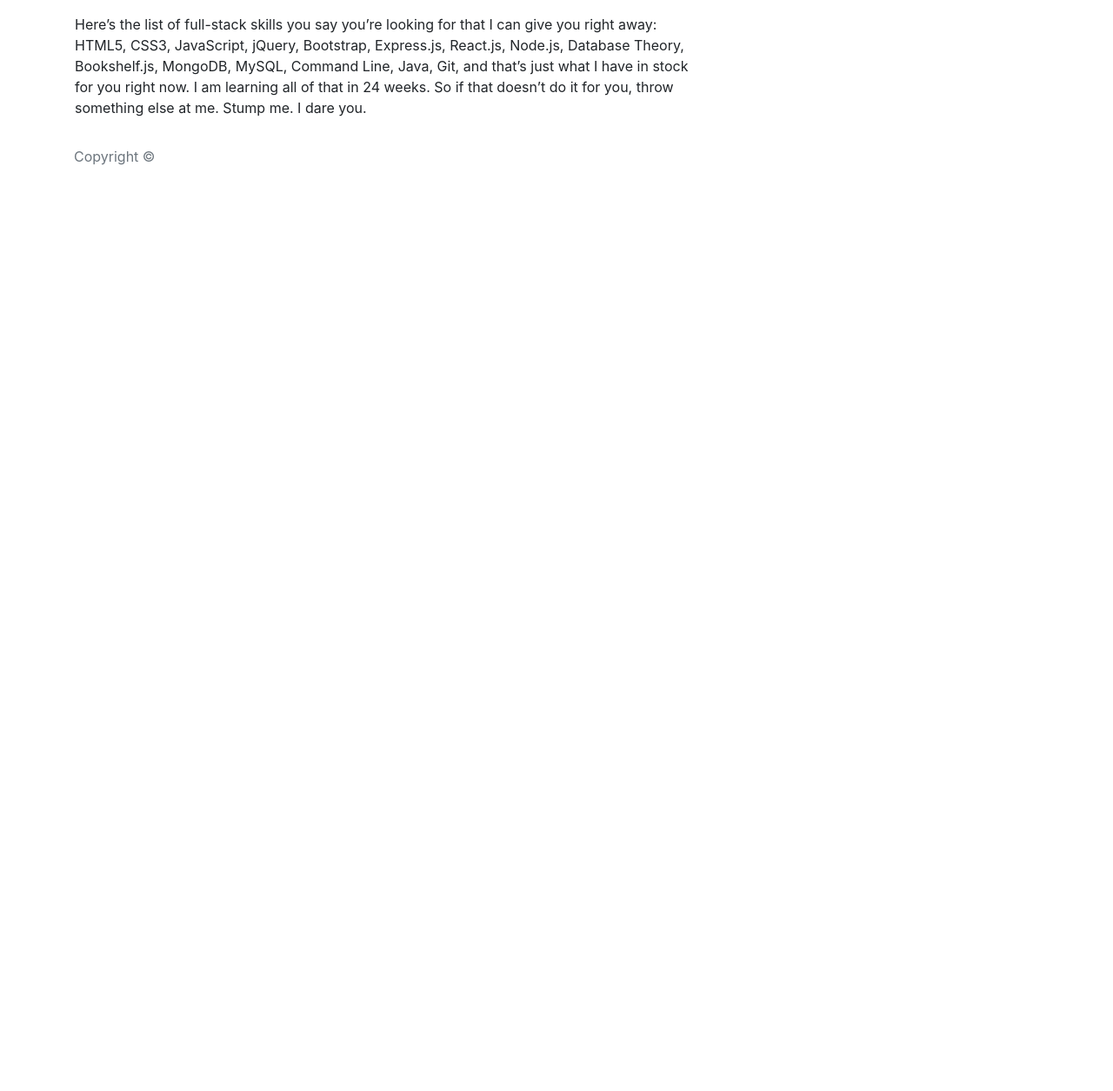
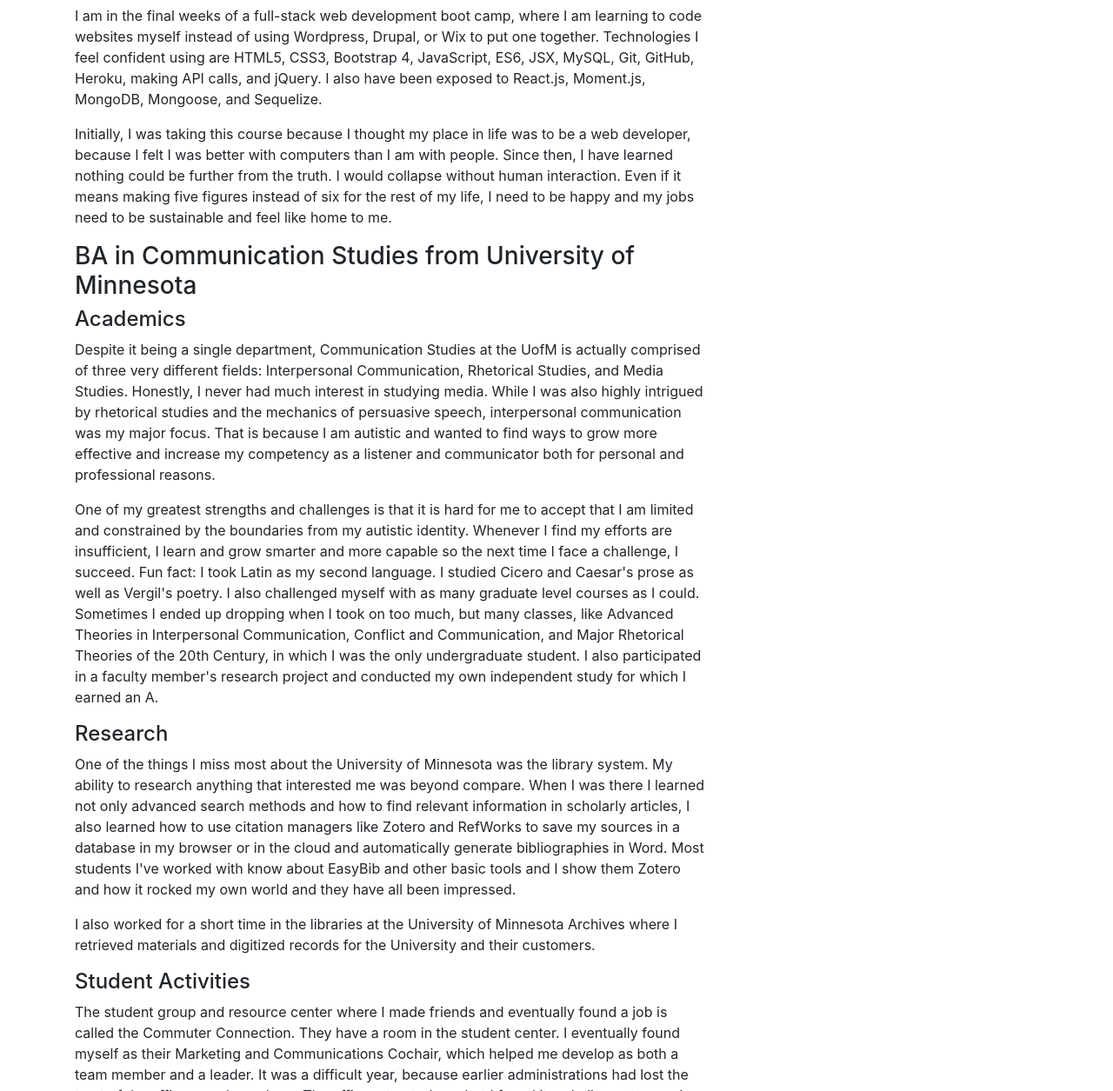
Before and after one commit to david-kraft/portfolio, a plain HTML site: page index.html in a window 1280 px wide. Shown: the part 595-1850 px from the top of the page at 87% size. Before the commit the page ends 800 px from the top, so only its background shows below. Drawn offline with nearby package versions, Linux system fonts and the light colour scheme.

Commit message:
Modifying Bio

```diff
--- a/index.html
+++ b/index.html
@@ -58,30 +58,80 @@
                 <div class="col-12 col-md-8 float-md-left bg-white">
                     <h3 class="border border-top-0 border-right-0  border-left-0 pb-2 pm-2">About Me</h3>
                     <img class="img-fluid rounded float-md-left mr-1 mb-1" src="assets/images/david-kraft-profile.jpg" alt="Profile Image">
+                    <h2>Biography</h2>
                     <p>
-                        What is your greatest fear? Mine is oblivion, which is why I strive to make myself impossible to forget! I’m someone you
-                        want working for you. I’m the sort of coder you want to bring to conferences with you to show off
-                        your products and to talk to clients because I am comfortable being the face that gets associated
-                        with your projects. You want your programs coded by me, because I will seek to immortalize himself
-                        through them. You want me to go with you on trips and remind you why you hired me, though I am focused
-                        fully on reminding your clients why they hired you.
+                        I am passionate about serving the communities I identify with. These include the local Native American and Ojibwe communities,
+                        the disabled and autistic community, as well as the communities where I have lived, worked, served,
+                        or volunteered in.
                     </p>
                     <p>
-                        I can work solo or in large teams effectively, but I’m most capable in small group and team environments. I am also a gifted
-                        speaker and find it easy to express my feelings, thoughts, and ideas to others. Others see me as
-                        cheerful, warm, and funny. At the same time, it’s easy to get to know me, but much harder to forget
-                        me. Don’t do this if you’re on a hiring deadline, but I dare you to shut your screen now and never
-                        return to DavidKraft.net. You’re going to return. And that’s because I can connect with you. I leave
-                        that sort of lasting impact on the people I connect with. That’s what I bring: making a connection
-                        with purpose and intent.
+                        In my 30+ years of life, I make connections&mdash;In person, in writing, and on the web. I use these connections both to
+                        teach and learn from the same people, whether they are students, clients, employers, colleagues,
+                        friends, family or anyone else. I desire a job where I can honestly tell the world that I live to
+                        work, as opposed to a job where I just work to live, though I also need to make enough to live if
+                        I am to sustain my place in your workplace community.
+                    </p>
+                    <h2>Education</h2>
+                    <h3>Coding Boot Camp</h3>
+                    <p>
+                        I am in the final weeks of a full-stack web development boot camp, where I am learning to code websites myself instead of
+                        using Wordpress, Drupal, or Wix to put one together. Technologies I feel confident using are HTML5,
+                        CSS3, Bootstrap 4, JavaScript, ES6, JSX, MySQL, Git, GitHub, Heroku, making API calls, and jQuery.
+                        I also have been exposed to React.js, Moment.js, MongoDB, Mongoose, and Sequelize.
                     </p>
                     <p>
-                        Here’s the list of full-stack skills you say you’re looking for that I can give you right away: HTML5, CSS3, JavaScript,
-                        jQuery, Bootstrap, Express.js, React.js, Node.js, Database Theory, Bookshelf.js, MongoDB, MySQL,
-                        Command Line, Java, Git, and that’s just what I have in stock for you right now. I am learning all
-                        of that in 24 weeks. So if that doesn’t do it for you, throw something else at me. Stump me. I dare
-                        you.
+                        Initially, I was taking this course because I thought my place in life was to be a web developer, because I felt I was better
+                        with computers than I am with people. Since then, I have learned nothing could be further from the
+                        truth. I would collapse without human interaction. Even if it means making five figures instead of
+                        six for the rest of my life, I need to be happy and my jobs need to be sustainable and feel like
+                        home to me.
                     </p>
+                    <h3>BA in Communication Studies from University of Minnesota</h3>
+                    <h4>Academics</h4>
+                    <p>
+                        Despite it being a single department, Communication Studies at the UofM is actually comprised of three very different fields:
+                        Interpersonal Communication, Rhetorical Studies, and Media Studies. Honestly, I never had much interest
+                        in studying media. While I was also highly intrigued by rhetorical studies and the mechanics of persuasive
+                        speech, interpersonal communication was my major focus. That is because I am autistic and wanted
+                        to find ways to grow more effective and increase my competency as a listener and communicator both
+                        for personal and professional reasons.
+                    </p>
+                    <p>
+                        One of my greatest strengths and challenges is that it is hard for me to accept that I am limited and constrained by the
+                        boundaries from my autistic identity. Whenever I find my efforts are insufficient, I learn and grow
+                        smarter and more capable so the next time I face a challenge, I succeed. Fun fact: I took Latin as
+                        my second language. I studied Cicero and Caesar's prose as well as Vergil's poetry. I also challenged
+                        myself with as many graduate level courses as I could. Sometimes I ended up dropping when I took
+                        on too much, but many classes, like Advanced Theories in Interpersonal Communication, Conflict and
+                        Communication, and Major Rhetorical Theories of the 20th Century, in which I was the only undergraduate
+                        student. I also participated in a faculty member's research project and conducted my own independent
+                        study for which I earned an A.
+                    </p>
+                    <h4>Research</h4>
+                    <p>
+                        One of the things I miss most about the University of Minnesota was the library system. My ability to research anything that
+                        interested me was beyond compare. When I was there I learned not only advanced search methods and
+                        how to find relevant information in scholarly articles, I also learned how to use citation managers
+                        like Zotero and RefWorks to save my sources in a database in my browser or in the cloud and automatically
+                        generate bibliographies in Word. Most students I've worked with know about EasyBib and other basic
+                        tools and I show them Zotero and how it rocked my own world and they have all been impressed.
+                    </p>
+                    <p>
+
+                        I also worked for a short time in the libraries at the University of Minnesota Archives where I retrieved materials and digitized
+                        records for the University and their customers.
+                    </p>
+
+                    <h4>Student Activities</h4>
+                    <p>
+                        The student group and resource center where I made friends and eventually found a job is called the Commuter Connection.
+                        They have a room in the student center. I eventually found myself as their Marketing and Communications
+                        Cochair, which helped me develop as both a team member and a leader. It was a difficult year, because
+                        earlier administrations had lost the trust of the officers and members. The officers trusted me,
+                        but I found it a challenge to convince my co-leaders that there was a problem. I learned more effective
+                        communication and conflict resolution and diffusing skills through those experiences.
+                    </p>
+
                 </div>
 
                 <!-- Universal Sidebar -->
@@ -107,7 +157,9 @@
                                         <i>/david-kraft</i>
                                     </small>
                                 </h4>
-                                <p>I keep my portfolio on GitHub. Check it out to see some of my finished and unfinished projects.</p>
+                                <p>I keep my portfolio on GitHub. Check it out to see some of my finished and unfinished
+                                    projects.
+                                </p>
                             </div>
                         </div>
                     </div>
```
